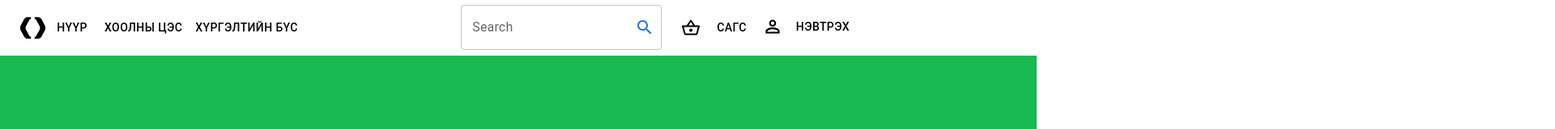
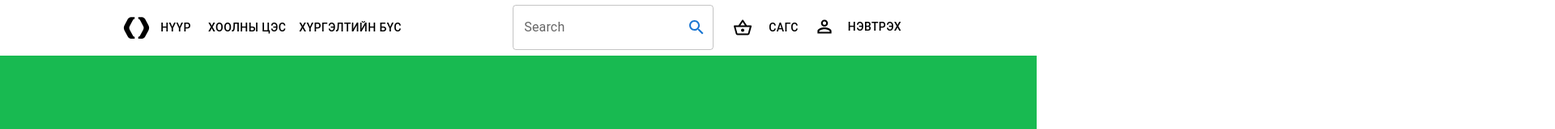
Before and after one commit to Bayra1/DeliveryFood, a Next.js app in the folder frontend/: page / in a window 1280 px wide. Shown: the top 160 px of the page at 81% size, 1920 px wide, since content can reach past the window. Built offline with nearby package versions, Linux system fonts and the light colour scheme.

Commit message:
slight changes

```diff
--- a/frontend/src/components/Footer.tsx
+++ b/frontend/src/components/Footer.tsx
@@ -12,7 +12,7 @@ function Footer() {
         <Box sx={{ bgcolor: '#18BA51', height: '545px', display: 'flex', alignItems: "center", justifyContent: "center", position: 'relative', marginTop: '100px', backgroundImage: '' }}>
             <Stack height={'332px'} width={'1200px'} direction={"row"} flexDirection={"column"} gap={'40px'} >
 
-                <BackPicture />
+                {/* <BackPicture /> */}
                 <Stack direction={"row"} gap={1} alignItems={"center"} justifyContent={"center"}>
                     <PineConeLogo />
                     <Typography sx={{ color: 'white' }}>Food Delivery</Typography>
--- a/frontend/src/components/Home.tsx
+++ b/frontend/src/components/Home.tsx
@@ -16,7 +16,7 @@ export default function HomePage() {
             {/* <Navbar/> */}
             <Box sx={{ display: "flex" }} alignItems='center' flexDirection='column' bgcolor='#18BA51' justifyContent='center' height='788px'>
                 <Stack>
-                    <BackPicture />
+                    {/* <BackPicture /> */}
                 </Stack>
                 <Box justifyContent='space-between' width={"80%"} alignItems='center' sx={{ display: "flex" }}>
                     <Stack>
--- a/frontend/src/components/Navbar.tsx
+++ b/frontend/src/components/Navbar.tsx
@@ -43,13 +43,17 @@ function Navbar({ onClick }: any) {
 
   };
 
+  const containerStyle = {
+    maxWidth: "80%"
+  }
+
   return (
-    <AppBar sx={{ backgroundColor: "white", boxShadow: 0, width: "85%" }} position="static">
-      <Container maxWidth="xl">
+    <AppBar sx={{ backgroundColor: "white", boxShadow: 0,  }} position="static">
+      <Container  style={containerStyle}>
         <Toolbar disableGutters >
           <PineconeLogo />
 
-          <Box sx={{ flexGrow: 1, display: { xs: 'none', md: 'flex' } }}>
+          <Box sx={{ flexGrow: 1, display: { xs: 'none', md: 'flex', } }}>
             {pages.map((page, index) => (
               <Button
                 style={{ color: isIngre ? 'green' : 'black' }}
```
